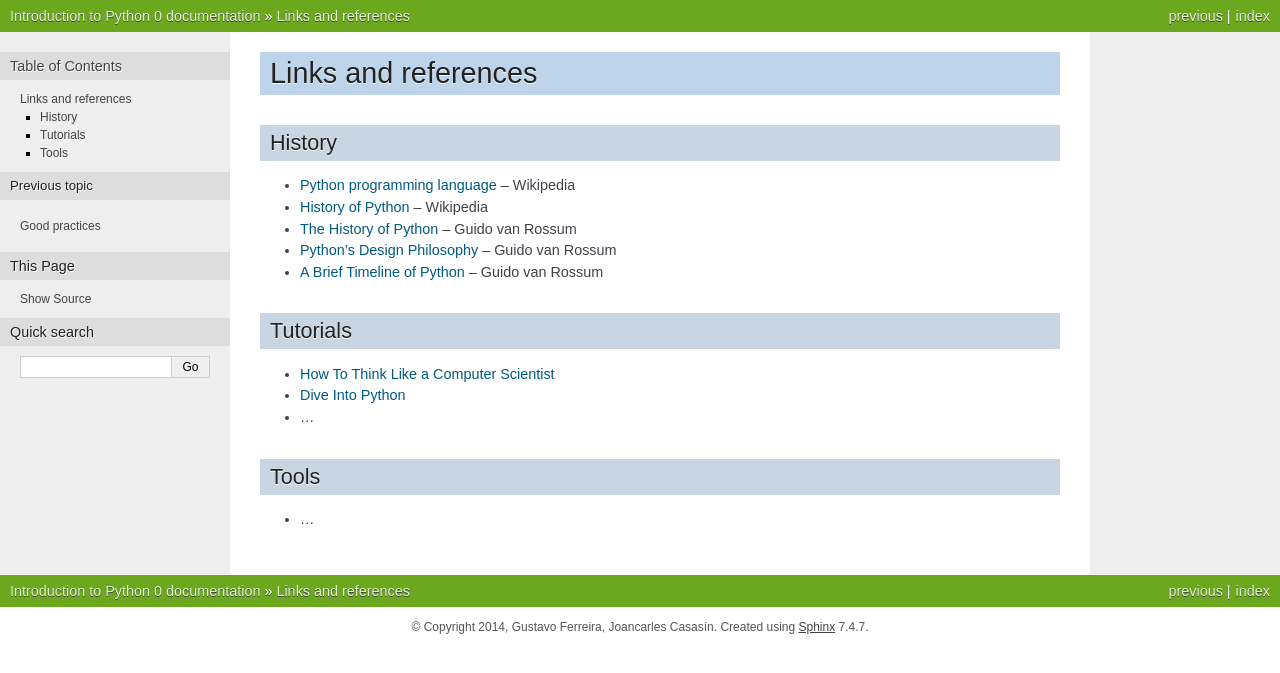
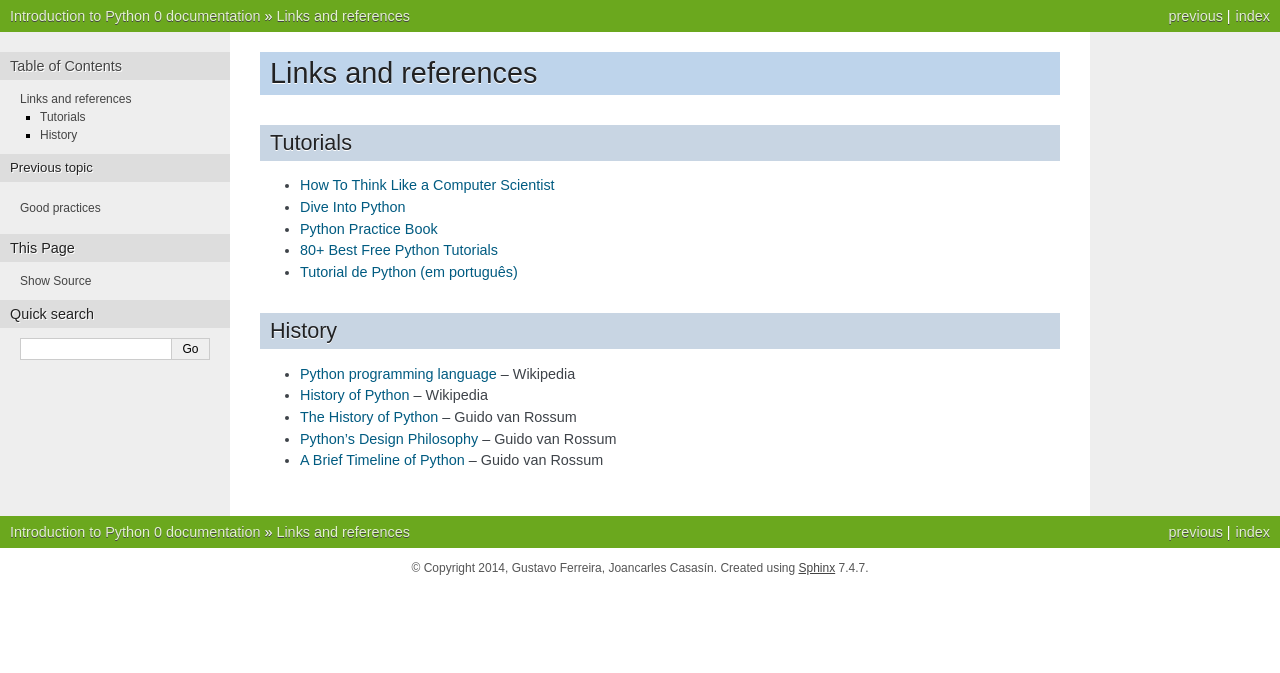
Before and after one commit to LaPolice/pythonIntro, a Sphinx documentation site: the page built from source/content/resources.rst, in a window 1280 px wide. Shown: the top 673 px of the page. Built offline with Sphinx 7.4.7, drawn with Linux system fonts in a browser that asks for light colours.

Commit message:
updating list of references, fixing img path

```diff
--- a/source/content/resources.rst
+++ b/source/content/resources.rst
@@ -1,5 +1,14 @@
 Links and references
 ====================
+
+Tutorials
+---------
+
+- `How To Think Like a Computer Scientist <http://openbookproject.net/thinkcs/python/english2e/index.html>`_
+- `Dive Into Python <http://www.diveintopython.net/>`_
+- `Python Practice Book <http://anandology.com/python-practice-book/index.html>`_
+- `80+ Best Free Python Tutorials <http://www.fromdev.com/2014/03/python-tutorials-resources.html>`_
+- `Tutorial de Python (em português) <http://turing.com.br/pydoc/2.7/tutorial/index.html>`_
 
 History
 -------
@@ -9,15 +18,3 @@
 - `The History of Python <http://python-history.blogspot.nl/>`_ – Guido van Rossum
 - `Python’s Design Philosophy <http://python-history.blogspot.nl/2009/01/pythons-design-philosophy.html>`_ – Guido van Rossum
 - `A Brief Timeline of Python <http://python-history.blogspot.nl/2009/01/brief-timeline-of-python.html>`_ – Guido van Rossum
-
-Tutorials
----------
-
-- `How To Think Like a Computer Scientist <http://openbookproject.net/thinkcs/python/english2e/index.html>`_
-- `Dive Into Python <http://www.diveintopython.net/>`_
-- ...
-
-Tools
------
-
-- ...
--- a/source/index.rst
+++ b/source/index.rst
@@ -1,7 +1,7 @@
 Introduction to Python
 ======================
 
-.. image:: ../../images/python_icon.png
+.. figure:: ../../images/python_icon.png
 
 .. toctree::
     :maxdepth: 1
```
